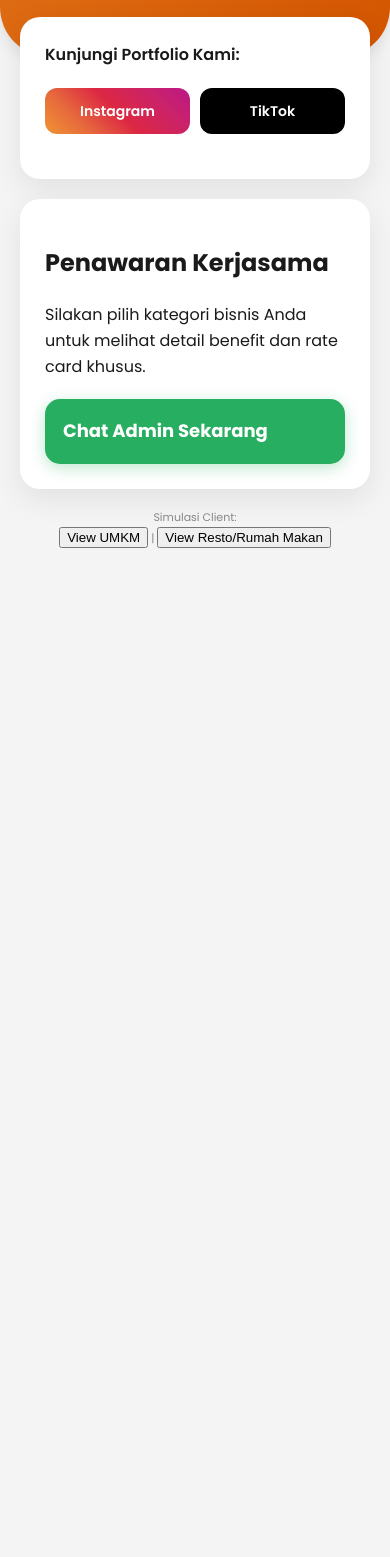
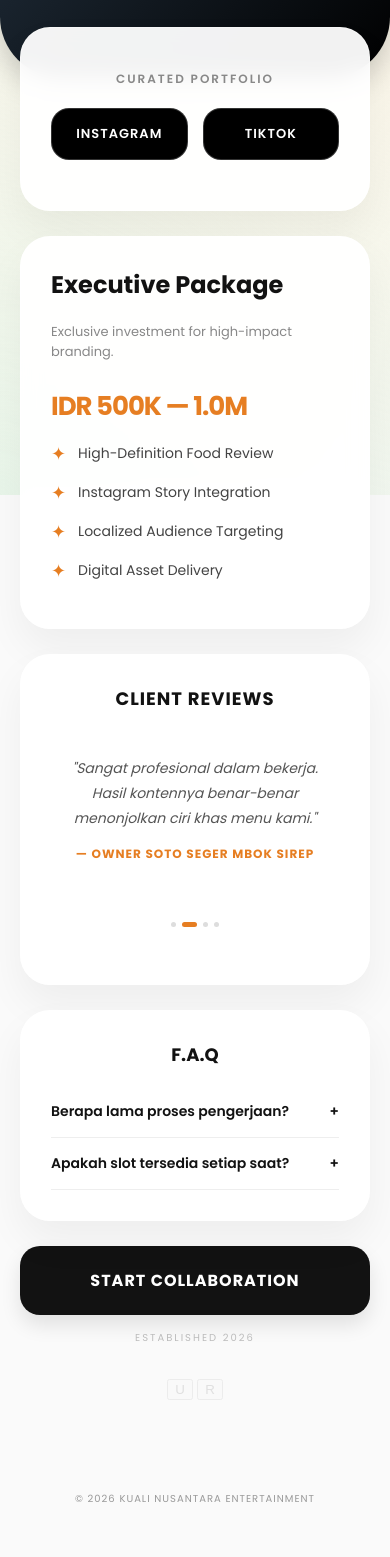
Before and after one commit to kuali-nusantara/Media, a plain HTML site: page index.html in a window 390 px wide. Shown: the part 349-1906 px from the top of the page. Before the commit the page ends 937 px from the top, so only its background shows below. Drawn offline with Linux system fonts and the light colour scheme.

Commit message:
Add files via upload

```diff
--- a/index.html
+++ b/index.html
@@ -3,121 +3,199 @@
 <head>
     <meta charset="UTF-8">
     <meta name="viewport" content="width=device-width, initial-scale=1.0">
-    <title>Kuali Nusantara | Media & Entertainment</title>
-    <link href="https://fonts.googleapis.com/css2?family=Poppins:wght@400;600;700&display=swap" rel="stylesheet">
+    <title>Kuali Nusantara | Executive Media Partner</title>
+    <link href="https://fonts.googleapis.com/css2?family=Poppins:wght@300;400;600;700&display=swap" rel="stylesheet">
     <style>
         :root {
-            --primary: #e67e22; /* Warna Oranye Rempah */
-            --secondary: #27ae60; /* Warna Hijau Segar */
-            --dark: #1a1a1a;
-            --light: #ffffff;
+            --primary: #e67e22;
+            --secondary: #27ae60;
+            --dark: #121212;
+            --glass: rgba(255, 255, 255, 0.95);
         }
-        body { font-family: 'Poppins', sans-serif; margin: 0; background: #f4f4f4; color: var(--dark); line-height: 1.6; }
+        * { scroll-behavior: smooth; -webkit-tap-highlight-color: transparent; box-sizing: border-box; }
+        body { font-family: 'Poppins', sans-serif; margin: 0; background: #fafafa; color: var(--dark); overflow-x: hidden; }
 
-        /* Header & Brand Identity */
-        header { background: linear-gradient(135deg, var(--primary), #d35400); color: white; padding: 60px 20px; text-align: center; border-bottom-left-radius: 50px; border-bottom-right-radius: 50px; box-shadow: 0 4px 15px rgba(0,0,0,0.1); }
-        .logo-placeholder { width: 100px; height: 100px; background: white; border-radius: 50%; display: flex; align-items: center; justify-content: center; margin: 0 auto 15px; font-weight: bold; color: var(--primary); font-size: 24px; border: 4px solid rgba(255,255,255,0.3); }
+        body::before { content: ""; position: fixed; top: 0; left: 0; width: 100%; height: 100%; background: radial-gradient(circle at top right, #fff3e0, transparent), radial-gradient(circle at bottom left, #e8f5e9, transparent); z-index: -1; }
 
-        /* Layout Utama */
-        .main-container { max-width: 500px; margin: -40px auto 40px; padding: 0 20px; }
-        .card { background: white; padding: 25px; border-radius: 20px; box-shadow: 0 10px 30px rgba(0,0,0,0.08); margin-bottom: 20px; }
+        header { background: linear-gradient(135deg, #2c3e50, #000000); color: white; padding: 80px 20px; text-align: center; border-bottom-left-radius: 60px; border-bottom-right-radius: 60px; box-shadow: 0 10px 30px rgba(0,0,0,0.2); position: relative; }
 
-        /* Social Media Buttons */
-        .social-grid { display: grid; grid-template-columns: 1fr 1fr; gap: 10px; margin: 20px 0; }
-        .social-link { padding: 12px; border-radius: 12px; text-decoration: none; color: white; font-weight: 600; font-size: 14px; transition: 0.3s; display: flex; align-items: center; justify-content: center; }
-        .ig { background: linear-gradient(45deg, #f09433, #e6683c, #dc2743, #cc2366, #bc1888); }
-        .tt { background: #000000; }
-        .social-link:hover { opacity: 0.8; transform: translateY(-2px); }
+        .main-container { max-width: 500px; margin: -50px auto 40px; padding: 0 20px; animation: fadeInUp 1s ease; }
 
-        /* Rate Card & Benefits */
-        .price-tag { font-size: 22px; color: var(--primary); font-weight: 700; margin: 10px 0; }
-        .benefit-list { text-align: left; padding: 0; list-style: none; font-size: 14px; }
-        .benefit-list li { margin-bottom: 8px; display: flex; align-items: flex-start; }
-        .benefit-list li::before { content: '✓'; color: var(--secondary); font-weight: bold; margin-right: 10px; }
+        .card { background: var(--glass); backdrop-filter: blur(10px); padding: 30px; border-radius: 30px; border: 1px solid rgba(255,255,255,0.3); box-shadow: 0 20px 40px rgba(0,0,0,0.05); margin-bottom: 25px; transition: 0.4s; }
 
-        /* CTA Button */
-        .btn-wa { display: block; background: var(--secondary); color: white; padding: 18px; border-radius: 15px; text-decoration: none; font-weight: 700; font-size: 18px; margin-top: 20px; transition: 0.3s; box-shadow: 0 4px 15px rgba(39, 174, 96, 0.3); }
-        .btn-wa:hover { background: #219150; transform: scale(1.02); }
+        .social-grid { display: grid; grid-template-columns: 1fr 1fr; gap: 15px; margin: 20px 0; }
+        .social-link { padding: 15px; border-radius: 18px; text-decoration: none; color: white; font-weight: 600; font-size: 13px; text-align: center; transition: 0.3s; text-transform: uppercase; letter-spacing: 1px; }
+        .ig, .tt { background: #000; border: 1px solid rgba(255,255,255,0.2); }
 
-        /* Hidden Content Logic */
-        .content-section { display: none; }
-        .show { display: block; animation: fadeIn 0.5s; }
-        @keyframes fadeIn { from { opacity: 0; transform: translateY(10px); } to { opacity: 1; transform: translateY(0); } }
+        .price-tag { font-size: 26px; color: var(--primary); font-weight: 700; margin: 10px 0; letter-spacing: -1px; }
+        .benefit-list { text-align: left; padding: 0; list-style: none; font-size: 14px; color: #444; }
+        .benefit-list li { margin-bottom: 12px; display: flex; align-items: center; }
+        .benefit-list li::before { content: '✦'; color: var(--primary); margin-right: 12px; font-size: 18px; }
+
+        /* Testimonial Slider */
+        .testimonial-wrapper { overflow: hidden; position: relative; margin: 20px 0; }
+        .testimonial-container { display: flex; transition: transform 0.6s cubic-bezier(0.4, 0, 0.2, 1); }
+        .testimonial-card { min-width: 100%; box-sizing: border-box; padding: 10px; text-align: center; }
+        .testimonial-text { font-style: italic; font-size: 14px; color: #555; line-height: 1.8; }
+        .testimonial-author { font-weight: 700; color: var(--primary); font-size: 12px; margin-top: 10px; display: block; letter-spacing: 1px; }
+        .dots { text-align: center; margin-top: 10px; }
+        .dot { height: 5px; width: 5px; background-color: #ddd; border-radius: 50%; display: inline-block; margin: 0 3px; transition: 0.3s; }
+        .dot.active { background-color: var(--primary); width: 15px; border-radius: 10px; }
+
+        /* FAQ Section */
+        .faq-item { border-bottom: 1px solid #eee; padding: 15px 0; cursor: pointer; }
+        .faq-question { font-weight: 600; font-size: 14px; display: flex; justify-content: space-between; align-items: center; }
+        .faq-answer { font-size: 13px; color: #666; display: none; margin-top: 10px; line-height: 1.6; }
+
+        .btn-wa { display: block; background: var(--dark); color: white; padding: 22px; border-radius: 20px; text-decoration: none; font-weight: 700; font-size: 16px; margin-top: 25px; text-align: center; transition: 0.3s; letter-spacing: 1px; text-transform: uppercase; box-shadow: 0 10px 20px rgba(0,0,0,0.1); }
+        .btn-wa:hover { background: var(--primary); transform: scale(1.03); }
+
+        @keyframes fadeInUp { from { opacity: 0; transform: translateY(30px); } to { opacity: 1; transform: translateY(0); } }
+        footer { text-align: center; padding: 40px 20px; color: #999; font-size: 10px; letter-spacing: 1px; }
     </style>
 </head>
 <body>
 
 <header>
-    <img src="logo.jpg" style="width:120px; height:120px; border-radius:50%; border:4px solid white; margin-bottom:15px; object-fit:cover;">
-    <h1>Kuali Nusantara</h1>
-    <p>Media Partner Kuliner Terpercaya</p>
+    <img src="logo.jpg" alt="Logo Kuali Nusantara" style="width:130px; height:130px; border-radius:50%; border:6px solid rgba(255,255,255,0.1); margin-bottom:20px; object-fit:cover; background: white;">
+    <div style="font-weight: 700; font-size: 12px; letter-spacing: 3px; color: #bf953f; margin-bottom: 10px;">PREMIUM MEDIA SERVICE</div>
+    <h1 style="margin: 0; font-size: 32px; font-weight: 700; letter-spacing: -1px;">Kuali Nusantara</h1>
+    <p style="margin: 10px 0 0; font-weight: 300; opacity: 0.7; font-size: 15px;">Elevating Your Culinary Brand</p>
 </header>
 
 <div class="main-container">
+
     <div class="card">
-        <p style="font-weight: 600; margin-top: 0;">Kunjungi Portfolio Kami:</p>
+        <p style="text-align:center; font-weight: 600; margin-bottom: 20px; font-size: 12px; color: #888; letter-spacing: 2px;">CURATED PORTFOLIO</p>
         <div class="social-grid">
             <a href="https://www.instagram.com/kualinusantara_?igsh=MTdjM2dzMXFzaWh6bg==" class="social-link ig" target="_blank">Instagram</a>
             <a href="https://www.tiktok.com/@kuali_nusantara?_r=1&_t=ZS-92zImdMN4Tt" class="social-link tt" target="_blank">TikTok</a>
         </div>
     </div>
 
-    <div id="dynamic-card" class="card">
-        <h2 id="client-title">Penawaran Kerjasama</h2>
-        <p id="client-desc">Silakan pilih kategori bisnis Anda untuk melihat detail benefit dan rate card khusus.</p>
+    <div class="card">
+        <h2 id="client-title" style="margin-top:0; font-size: 24px;">Executive Package</h2>
+        <p id="client-desc" style="font-size: 13px; color: #888; margin-bottom: 25px;">Exclusive investment for high-impact branding.</p>
 
-        <div id="section-umkm" class="content-section">
-            <div class="price-tag">IDR 500K - 1 Juta</div>
+        <div id="section-umkm" class="content-section" style="display:block;">
+            <div class="price-tag">IDR 500K — 1.0M</div>
             <ul class="benefit-list">
-                <li><strong>Short Form Video:</strong> 1x Konten Review (High Definition).</li>
-                <li><strong>Story Integration:</strong> 2x IG Story dengan Link Direct Order.</li>
-                <li><strong>Organic Engagement:</strong> Strategi hashtag dan audiens kuliner lokal.</li>
-                <li><strong>Raw Files:</strong> Hak akses dokumen mentah foto produk.</li>
+                <li>High-Definition Food Review</li>
+                <li>Instagram Story Integration</li>
+                <li>Localized Audience Targeting</li>
+                <li>Digital Asset Delivery</li>
             </ul>
         </div>
 
-        <div id="section-resto" class="content-section">
-            <div class="price-tag">IDR 1,5 Juta - 3 Juta</div>
+        <div id="section-resto" class="content-section" style="display:none;">
+            <div class="price-tag">IDR 1.5M — 3.0M</div>
             <ul class="benefit-list">
-                <li><strong>Cinematic Review:</strong> Video durasi 60 detik dengan narasi *storytelling*.</li>
-                <li><strong>Multi-Platform:</strong> Posting serentak di Instagram & TikTok.</li>
-                <li><strong>Voucher Giveaway:</strong> Strategi interaksi untuk menarik trafik kunjungan fisik.</li>
-                <li><strong>Permanent Post:</strong> Konten tidak akan dihapus (Feeds/Timeline).</li>
-                <li><strong>Analytics Report:</strong> Laporan performa konten (Reach & Impression).</li>
+                <li>Cinematic Storytelling Production</li>
+                <li>Multi-Platform Distribution (IG & TT)</li>
+                <li>Strategic Giveaway Management</li>
+                <li>Priority Lifetime Content Hosting</li>
             </ul>
         </div>
-
-        <a href="https://wa.me/6282255137774?text=Halo%20Admin%20Kuali%20Nusantara,%20saya%20tertarik%20untuk%20kerjasama%20endorsement" class="btn-wa">Chat Admin Sekarang</a>
     </div>
 
-    <div style="text-align: center; font-size: 11px; color: #888;">
-        Simulasi Client: <br>
-        <button onclick="updateView('umkm')">View UMKM</button> |
-        <button onclick="updateView('resto')">View Resto/Rumah Makan</button>
+    <div class="card">
+        <h3 style="margin-top:0; font-size: 18px; text-align: center; letter-spacing: 1px;">CLIENT REVIEWS</h3>
+        <div class="testimonial-wrapper">
+            <div class="testimonial-container" id="testimonialSlider">
+                <div class="testimonial-card">
+                    <p class="testimonial-text">"Kualitas video review sangat sinematik dan membantu meningkatkan traffic pengunjung secara signifikan."</p>
+                    <span class="testimonial-author">— OWNER BAKSO SOLO SURYANATA</span>
+                </div>
+                <div class="testimonial-card">
+                    <p class="testimonial-text">"Sangat profesional dalam bekerja. Hasil kontennya benar-benar menonjolkan ciri khas menu kami."</p>
+                    <span class="testimonial-author">— OWNER SOTO SEGER MBOK SIREP</span>
+                </div>
+                <div class="testimonial-card">
+                    <p class="testimonial-text">"Kerjasama yang luar biasa. Engagement di media sosial kami naik drastis setelah di-review."</p>
+                    <span class="testimonial-author">— OWNER GULTIK 57</span>
+                </div>
+                <div class="testimonial-card">
+                    <p class="testimonial-text">"Partner media yang sangat direkomendasikan untuk pengembangan branding kuliner."</p>
+                    <span class="testimonial-author">— MEDIA AGENCY</span>
+                </div>
+            </div>
+            <div class="dots" id="dotContainer"></div>
+        </div>
     </div>
+
+    <div class="card">
+        <h3 style="margin-top:0; font-size: 18px; text-align: center;">F.A.Q</h3>
+        <div class="faq-item" onclick="toggleFaq(0)">
+            <div class="faq-question">Berapa lama proses pengerjaan? <span>+</span></div>
+            <div class="faq-answer">Proses editing premium memakan waktu 3-5 hari kerja agar hasil maksimal.</div>
+        </div>
+        <div class="faq-item" onclick="toggleFaq(1)">
+            <div class="faq-question">Apakah slot tersedia setiap saat? <span>+</span></div>
+            <div class="faq-answer">Kami membatasi slot setiap bulan untuk menjaga eksklusivitas konten setiap klien.</div>
+        </div>
+    </div>
+
+    <div style="text-align: center;">
+        <a href="https://wa.me/6282255137774?text=Halo%20Kuali%20Nusantara,%20saya%20ingin%20diskusi%20kerjasama%20eksklusif" class="btn-wa">Start Collaboration</a>
+        <p style="font-size: 10px; color: #bbb; margin-top: 15px; letter-spacing: 2px;">ESTABLISHED 2026</p>
+    </div>
+
+    <div style="text-align: center; margin-top: 30px; opacity: 0.1;">
+        <button onclick="switchView('umkm')">U</button>
+        <button onclick="switchView('resto')">R</button>
+    </div>
+
 </div>
 
+<footer>
+    <p>&copy; 2026 KUALI NUSANTARA ENTERTAINMENT</p>
+</footer>
+
 <script>
-    function updateView(type) {
-        // Reset view
-        document.getElementById('section-umkm').classList.remove('show');
-        document.getElementById('section-resto').classList.remove('show');
-
-        if (type === 'umkm') {
-            document.getElementById('client-title').innerText = "Paket Support UMKM";
-            document.getElementById('client-desc').innerText = "Solusi tepat bagi pengusaha lokal untuk meningkatkan brand awareness dengan biaya efisien.";
-            document.getElementById('section-umkm').classList.add('show');
-        } else if (type === 'resto') {
-            document.getElementById('client-title').innerText = "Paket Pro Resto & Rumah Makan";
-            document.getElementById('client-desc').innerText = "Paket komprehensif untuk menonjolkan ambience dan keunikan menu resto Anda secara profesional.";
-            document.getElementById('section-resto').classList.add('show');
+    function switchView(type) {
+        const u = document.getElementById('section-umkm');
+        const r = document.getElementById('section-resto');
+        const t = document.getElementById('client-title');
+        if(type === 'umkm') {
+            u.style.display = 'block'; r.style.display = 'none'; t.innerText = "SME Support Package";
+        } else {
+            u.style.display = 'none'; r.style.display = 'block'; t.innerText = "Enterprise Resto Package";
         }
     }
 
-    // Auto-detect dari URL
+    function toggleFaq(index) {
+        const answers = document.querySelectorAll('.faq-answer');
+        const current = answers[index].style.display;
+        answers.forEach(a => a.style.display = 'none');
+        answers[index].style.display = current === 'block' ? 'none' : 'block';
+    }
+
+    const slider = document.getElementById('testimonialSlider');
+    const cards = document.querySelectorAll('.testimonial-card');
+    const dotContainer = document.getElementById('dotContainer');
+    let currentIndex = 0;
+
+    cards.forEach((_, i) => {
+        const dot = document.createElement('span');
+        dot.classList.add('dot');
+        if (i === 0) dot.classList.add('active');
+        dotContainer.appendChild(dot);
+    });
+
+    const dots = document.querySelectorAll('.dot');
+    function showSlide(index) {
+        slider.style.transform = `translateX(-${index * 100}%)`;
+        dots.forEach(d => d.classList.remove('active'));
+        dots[index].classList.add('active');
+    }
+
+    setInterval(() => {
+        currentIndex = (currentIndex + 1) % cards.length;
+        showSlide(currentIndex);
+    }, 4000);
+
     const urlParams = new URLSearchParams(window.location.search);
-    const clientType = urlParams.get('ref');
-    if(clientType) updateView(clientType);
+    if(urlParams.get('ref') === 'resto') switchView('resto');
 </script>
 
 </body>
```
